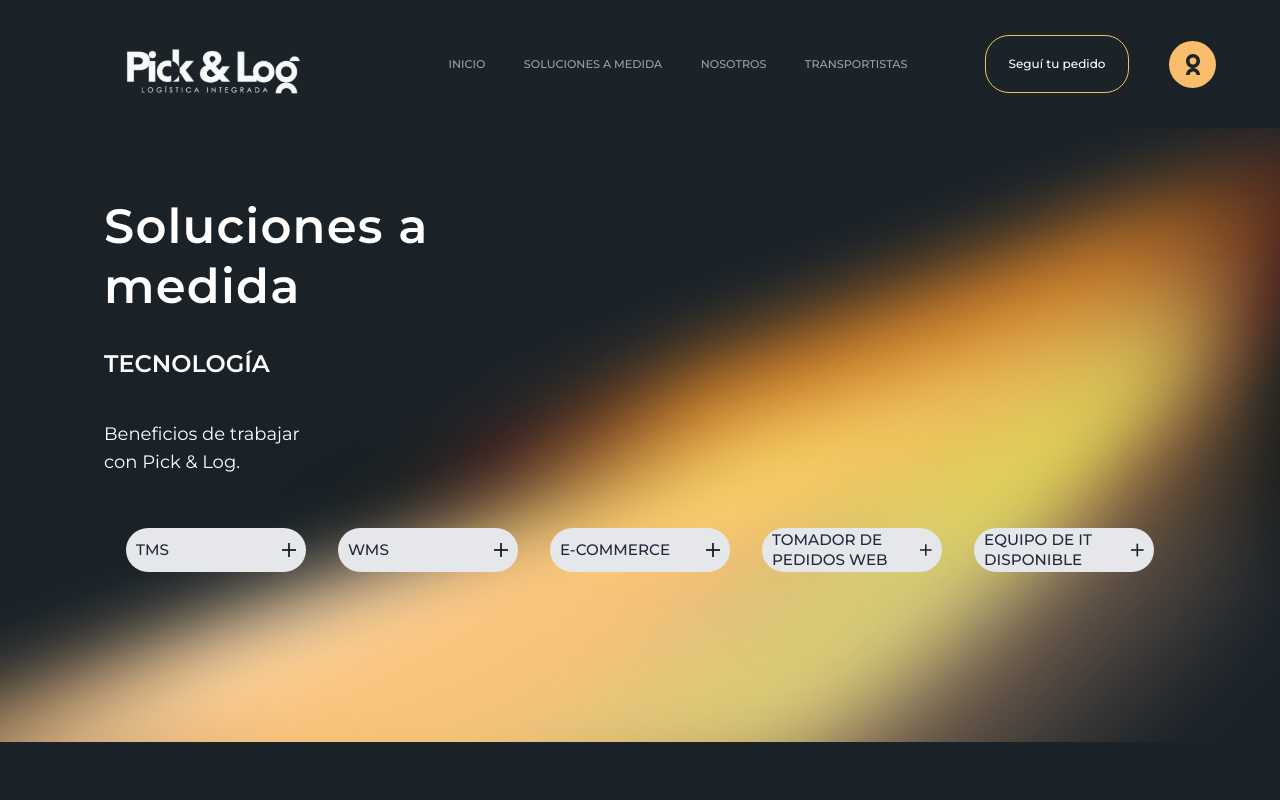
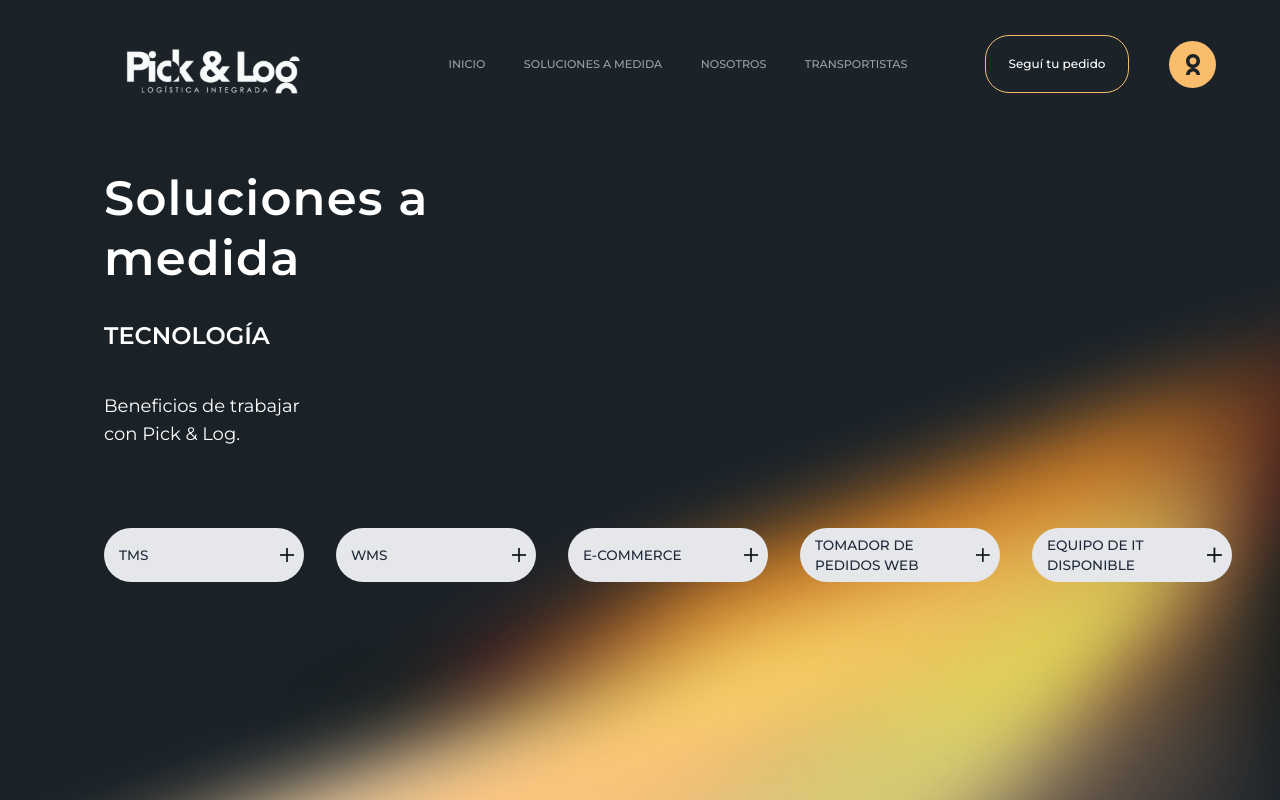
Before and after one commit to gabrieltoloza/picklogweb, a Nuxt app: page /soluciones in a window 1280 px wide. Shown: the top 800 px of the page. Built offline with nearby package versions, Linux system fonts and the light colour scheme.

Commit message:
actualizacion de pendientes IT 2da parte

```diff
--- a/app/components/Home/MainContent.vue
+++ b/app/components/Home/MainContent.vue
@@ -58,6 +58,7 @@
             <IconBox :height="55" :width="55" />
         </NuxtLink>
     </div>
+
 </template>
 
 <script setup lang="ts">
--- a/app/components/Nosotros/NosotrosMain.vue
+++ b/app/components/Nosotros/NosotrosMain.vue
@@ -3,7 +3,7 @@
         <div class="container mx-auto px-8 sm:px-4 flex flex-col sm:flex-row">
 
             <!-- Primer div -->
-            <div class="max-w-4xl w-full sm:w-1/2 flex flex-col items-start gap-10 sm:pl-10 lg:pl-25">
+            <div class="max-w-4xl w-full sm:w-1/2 flex flex-col items-start gap-10 sm:pl-10 lg:pl-20">
                 <div class="pr-0 sm:pr-32">
                     <Dactilar />
                 </div>
@@ -19,7 +19,7 @@
             </div>
 
             <!-- Segundo div -->
-            <div class="flex flex-col gap-5 w-full sm:w-1/2 items-center justify-center pt-12 sm:pt-32">
+            <div class="flex flex-col gap-5 w-full sm:w-1/2 items-center justify-center pt-12 sm:pt-32 sm:pl-10">
                 <div class="estadistica-box flex gap-10 p-4 px-10 border border-white rounded-2xl bg-[#1B2329]">
                     <h3 class="text-3xl text-[#F9BD6B] font-semibold">+<span id="clientes">0</span></h3>
                     <p>Clientes</p>
--- a/app/components/Soluciones/DropdownSolutions.vue
+++ b/app/components/Soluciones/DropdownSolutions.vue
@@ -1,127 +1,66 @@
 <template>
-    <div class="w-full bg-transparent text-white flex flex-col sm:flex-row flex-wrap justify-center items-center sm:items-start gap-6 sm:gap-8 custom_breakpoint relative overflow-visible">
+    <div class="main-container w-full bg-transparent text-white flex flex-col sm:flex-row flex-wrap justify-start items-center sm:items-start gap-6 sm:gap-8 custom_breakpoint relative overflow-visible pl-5 sm:pl-16">
+        <div class="container sm:pl-10 md:pl-28 lg:pl-10 px-4 md:px-8 flex flex-col sm:flex-row flex-wrap justify-start items-center sm:items-start gap-6 sm:gap-8 w-full">
 
-
-        <!-- Botón 1 -->
-        <div class="dropdown dropdown-hover">
+            <!-- Botones generados dinámicamente -->
+            <div v-for="(button, index) in buttons" :key="index" class="dropdown dropdown-hover">
                 <div tabindex="0" role="button"
                     class="custom-btn w-[250px] sm:w-[220px] h-[60px] sm:h-[48px] rounded-[36px] py-4 px-8 sm:px-4 flex items-center justify-between
                     bg-gray-200 text-gray-800 hover:bg-[#F9BD6B] focus:bg-[#F9BD6B] hover:text-gray-800 transition-all duration-300">
-                <span class="btn-text font-medium text-base sm:text-base">TMS</span>
-                <svg width="14" height="14" viewBox="0 0 16 16" fill="none" xmlns="http://www.w3.org/2000/svg">
+                    <span class="btn-text font-medium text-base sm:text-base">{{ button.title }}</span>
+                    <svg :width="button.iconSize" :height="button.iconSize" viewBox="0 0 16 16" fill="none" xmlns="http://www.w3.org/2000/svg">
                         <path d="M0 8H16" stroke="#121A1F" stroke-width="2" />
                         <path d="M8 16L8 0" stroke="#121A1F" stroke-width="2" />
                     </svg>
                 </div>
-            <ul tabindex="0"
-                class="dropdown-button dropdown-content menu absolute left-0 top-full bg-transparent rounded-[14px] z-10
+                <ul tabindex="0" class="dropdown-button dropdown-content menu absolute left-0 top-full bg-transparent rounded-[14px] z-10
                     w-[250px] sm:w-[220px] p-2 mt-3 shadow-lg border border-gray-400">
-                <p class="dropdown-text text-white text-sm sm:text-base p-4 sm:p-5">
-                    Dashboard para monitorear el estado de los pedidos en tiempo real.
-                </p>
+                    <p class="dropdown-text text-white text-sm sm:text-base p-4 sm:p-5" v-html="button.description"></p>
                 </ul>
             </div>
 
-
-        <!-- Botón 2 -->
-        <div class="dropdown dropdown-hover">
-            <div tabindex="0" role="button"
-                class="custom-btn w-[250px] sm:w-[220px] h-[60px] sm:h-[48px] rounded-[36px] py-4 px-8 sm:px-4 flex items-center justify-between
-                bg-gray-200 text-gray-800 hover:bg-[#F9BD6B] focus:bg-[#F9BD6B] hover:text-gray-800 transition-all duration-300">
-                <span class="btn-text font-medium text-base sm:text-base">WMS</span>
-                <svg width="14" height="14" viewBox="0 0 16 16" fill="none" xmlns="http://www.w3.org/2000/svg">
-                    <path d="M0 8H16" stroke="#121A1F" stroke-width="2" />
-                    <path d="M8 16L8 0" stroke="#121A1F" stroke-width="2" />
-                </svg>
+            <!-- <div class="h-[300px] w-full bg-transparent"></div> -->
         </div>
-            <ul tabindex="0"
-                class="dropdown-button dropdown-content menu absolute left-0 top-full bg-transparent rounded-[14px] z-10
-                w-[250px] sm:w-[220px] p-2 mt-3 shadow-lg border border-gray-400">
-                <p class="dropdown-text text-white text-sm sm:text-base p-4 sm:p-4">
-                    Trazabilidad en línea las 24 horas, los 365 días del año.
-                    Seguimiento de inventario en tiempo real para reponer a tiempo y evitar quiebres de stock.
-                </p>
-            </ul>
     </div>
-
-
-        <!-- Botón 3 -->
-        <div class="dropdown dropdown-hover">
-            <div tabindex="0" role="button"
-                class="custom-btn w-[250px] sm:w-[220px] h-[60px] sm:h-[48px] rounded-[36px] py-4 px-8 sm:px-4 flex items-center justify-between
-                bg-gray-200 text-gray-800 hover:bg-[#F9BD6B] focus:bg-[#F9BD6B] hover:text-gray-800 transition-all duration-300">
-                <span class="btn-text font-medium text-base sm:text-base">E-COMMERCE</span>
-                <svg width="14" height="14" viewBox="0 0 16 16" fill="none" xmlns="http://www.w3.org/2000/svg">
-                    <path d="M0 8H16" stroke="#121A1F" stroke-width="2" />
-                    <path d="M8 16L8 0" stroke="#121A1F" stroke-width="2" />
-                </svg>
-            </div>
-            <ul tabindex="0"
-                class="dropdown-button dropdown-content menu absolute left-0 top-full bg-transparent rounded-[14px] z-10
-                w-[250px] sm:w-[220px] p-2 mt-3 shadow-lg border border-gray-400">
-                <p class="dropdown-text text-white text-sm sm:text-base p-4 sm:p-5">
-                    Integración a medida con tu e-commerce y/o marketplace para gestionar tus ventas.
-                </p>
-            </ul>
-        </div>
-
-
-        <!-- Botón 4 -->
-        <div class="dropdown dropdown-hover relative group">
-            <div tabindex="0" role="button"
-                class="custom-btn w-[250px] sm:w-[220px] h-[60px] sm:h-[48px] rounded-[36px] py-4 px-8 sm:px-4 flex items-center justify-between
-                bg-gray-200 text-gray-800 hover:bg-[#F9BD6B] focus:bg-[#F9BD6B] hover:text-gray-800 transition-all duration-300">
-                <span class="btn-text font-medium text-base sm:text-base">TOMADOR DE PEDIDOS WEB</span>
-                <svg width="18" height="18" viewBox="0 0 16 16" fill="none" xmlns="http://www.w3.org/2000/svg">
-                    <path d="M0 8H16" stroke="#121A1F" stroke-width="2" />
-                    <path d="M8 16L8 0" stroke="#121A1F" stroke-width="2" />
-                </svg>
-            </div>
-            <ul tabindex="0"
-                class="dropdown-button dropdown-content menu absolute left-0 top-full bg-transparent rounded-[14px] z-10
-                w-[250px] sm:w-[220px] p-2 mt-3 shadow-lg border border-gray-400">
-                <p class="dropdown-text text-white text-sm sm:text-base p-4 sm:p-5">
-                    Ingresa pedidos online.
-                    Desde cualquier lugar y en cualquier momento.
-                </p>
-            </ul>
-        </div>
-
-
-        <!-- Botón 5 -->
-        <div class="dropdown dropdown-hover">
-            <div tabindex="0" role="button"
-                class="custom-btn w-[250px] sm:w-[220px] h-[60px] sm:h-[48px] rounded-[36px] py-4 px-8 sm:px-4 flex items-center justify-between
-                bg-gray-200 text-gray-800 hover:bg-[#F9BD6B] focus:bg-[#F9BD6B] hover:text-gray-800 transition-all duration-300">
-                <span class="btn-text font-medium text-base sm:text-base">EQUIPO DE IT DISPONIBLE</span>
-                <svg width="18" height="18" viewBox="0 0 16 16" fill="none" xmlns="http://www.w3.org/2000/svg">
-                    <path d="M0 8H16" stroke="#121A1F" stroke-width="2" />
-                    <path d="M8 16L8 0" stroke="#121A1F" stroke-width="2" />
-                </svg>
-            </div>
-            <ul tabindex="0"
-                class="dropdown-button dropdown-content menu absolute left-0 top-full bg-transparent rounded-[14px] z-10
-                w-[250px] sm:w-[220px] p-2 mt-3 shadow-lg border border-gray-400">
-                <p class="dropdown-text text-white text-sm sm:text-base p-4 sm:p-5">
-                    Soporte técnico especializado para acompañar tu operación <b>cuando lo necesites</b>.
-                </p>
-            </ul>
-        </div>
-
-
-        <div class="h-[300px] w-full bg-transparent"></div>
-
-    </div>
-
 </template>
 
 <script setup lang="ts">
+
+const buttons = [
+    {
+        title: "TMS",
+        description: "Dashboard para monitorear el estado de los pedidos en tiempo real.",
+        iconSize: 14
+    },
+    {
+        title: "WMS",
+        description: "Trazabilidad en línea las 24 horas, los 365 días del año.<br>Seguimiento de inventario en tiempo real para reponer a tiempo y evitar quiebres de stock.",
+        iconSize: 14
+    },
+    {
+        title: "E-COMMERCE",
+        description: "Integración a medida con tu e-commerce y/o marketplace para gestionar tus ventas.",
+        iconSize: 14
+    },
+    {
+        title: "TOMADOR DE PEDIDOS WEB",
+        description: "Ingresa pedidos online.<br>Desde cualquier lugar y en cualquier momento.",
+        iconSize: 18
+    },
+    {
+        title: "EQUIPO DE IT DISPONIBLE",
+        description: "Soporte técnico especializado para acompañar tu operación <b>cuando lo necesites</b>.",
+        iconSize: 18
+    }
+];
+
+
 </script>
 
 <style scoped>
-
 .dropdown {
-  position: relative; /* el padre */
+    position: relative;
+    /* el padre */
 }
 
 
@@ -167,7 +106,8 @@
     }
 
     .btn-text {
-        font-size: 1.00rem !important; /* ~20px */
+        font-size: 1.00rem !important;
+        /* ~20px */
         line-height: 1.2rem !important;
     }
 
@@ -177,8 +117,13 @@
     }
 
     .dropdown-text {
-        font-size: 1.125rem !important; /* ~18px */
+        font-size: 1.125rem !important;
+        /* ~18px */
         padding: 24px !important;
+    }
+
+    .main-container {
+        padding-top: 2rem;
     }
 }
 
@@ -187,19 +132,24 @@
 /* Ajuste para pantallas LG (laptops, 1024px a 1279px) */
 @media (min-width: 1024px) and (max-width: 1389px) {
     .custom-btn {
-    width: 180px !important;
-    height: 44px !important;
+        width: 200px !important;
+        height: 54px !important;
         padding: 12px 10px !important;
         border-radius: 32px !important;
     }
+
     .btn-text {
-    font-size: 0.95rem !important;
+        font-size: 0.85rem !important;
         line-height: 1.25rem !important;
+        padding: 5px;
+        /* padding-left: 8px; */
     }
+
     .dropdown-content {
         width: 180px !important;
         padding: 10px !important;
     }
+
     .dropdown-text {
         font-size: 0.95rem !important;
         padding: 16px !important;
@@ -231,5 +181,4 @@
         margin-top: 12px !important;
     }
 }
-
 </style>
--- a/app/components/Soluciones/MainSolutions.vue
+++ b/app/components/Soluciones/MainSolutions.vue
@@ -1,8 +1,8 @@
 <template>
-    <div class="w-full min-h-[300px] sm:min-h-[400px] bg-transparent text-white flex flex-col sm:justify-end items-start pt-32 sm:pt-10 pl-5 sm:pl-16 pb-3">
+    <div class="w-full min-h-[300px] sm:min-h-[400px] bg-transparent text-white flex flex-col sm:justify-start items-start pt-32 sm:pt-10 pl-5 sm:pl-16 pb-3">
         <div class="container sm:pl-10 md:pl-28 lg:pl-10 px-4 md:px-8 flex flex-col gap-2 max-w-4xl items-start justify-start">
 
-            <h2 class="text-4xl md:text-5xl font-semibold leading-tight mb-6 w-[50%] tracking-wide">
+            <h2 class="text-4xl md:text-5xl font-semibold leading-tight mb-6 w-[60%] sm:w-[50%] tracking-wide">
                 Soluciones a medida
             </h2>
 
--- a/app/pages/soluciones.vue
+++ b/app/pages/soluciones.vue
@@ -1,5 +1,5 @@
 <template>
-    <div class="father-solutions min-h-[600px] sm:min-h-[700px] md:min-h-[1000px] lg:min-h-[900px]">
+    <div class="father-solutions min-h-[600px] sm:min-h-[1000px] md:min-h-[1200px] lg:min-h-[1200px] xl:min-h-[2000px]">
         <div class="content-container">
             <MainSolutions />
             <DropdownSolutions />
@@ -55,36 +55,66 @@ useHead({
 
 
 <style scoped>
+
 .father-solutions {
     background-image: url(/Soluciones-bg.png);
     background-size: cover;
-    background-position: top -200px left;
-    /* Cambiado de 'top left' a 'top right' */
+    background-position: top left;
     background-repeat: no-repeat;
-    min-height: 100%;
+    background-attachment: local;
+    min-height: 100vh;
     height: auto;
     width: 100%;
     position: relative;
     z-index: 2;
+    padding-bottom: 200px;
 }
-
 
 .content-container {
     position: relative;
     z-index: 3;
     width: 100%;
-    height: 100%;
+    height: inherit;
+    padding-bottom: 150px;
 }
 
 @media (max-width: 639px) {
     .father-solutions {
         background-image: url('/bg_solutions_mobile.png');
         background-position: top left;
-        min-height: 1200px;
+        background-attachment: fixed; /* Cambiado de local a fixed */
+        background-size: cover;
+        min-height: 100vh;
+        padding-bottom: 300px;
+    }
+
+    .content-container {
+        padding-bottom: 150px;
     }
 
     .no-padding-mobile {
         padding-top: 0 !important;
     }
 }
+
+/* Media queries para diferentes tamaños de pantalla */
+@media (min-width: 640px) and (max-width: 767px) {
+    .father-solutions {
+        background-attachment: fixed; /* Agregado para tablets pequeñas */
+        padding-bottom: 250px;
+    }
+}
+
+@media (min-width: 768px) and (max-width: 1023px) {
+    .father-solutions {
+        padding-bottom: 220px;
+    }
+}
+
+@media (min-width: 1024px) {
+    .father-solutions {
+        padding-bottom: 200px;
+    }
+}
+
 </style>
```
Also changed, not shown: app/components/Home/AboutUs.vue (+28 -16 lines). Lines whose indentation alone changed are shown as unchanged.
